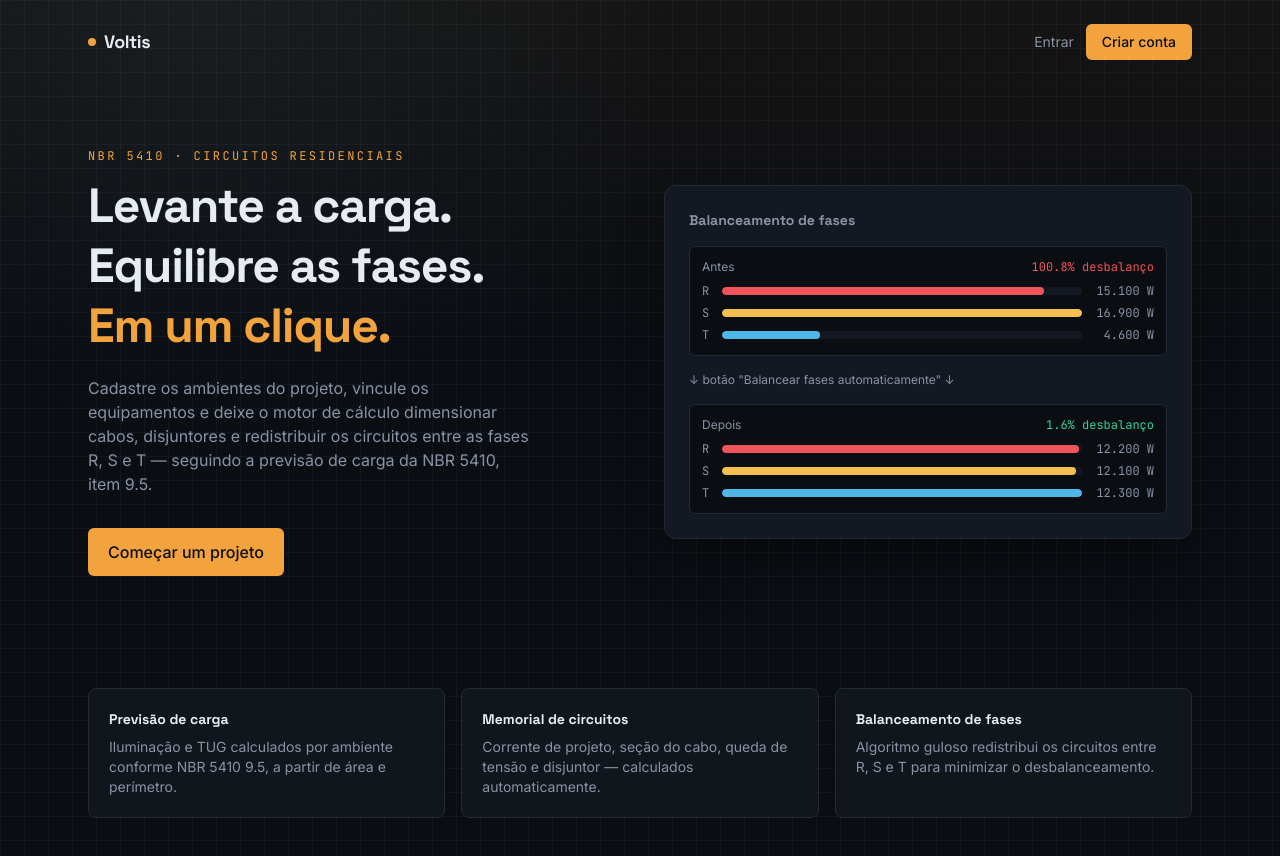
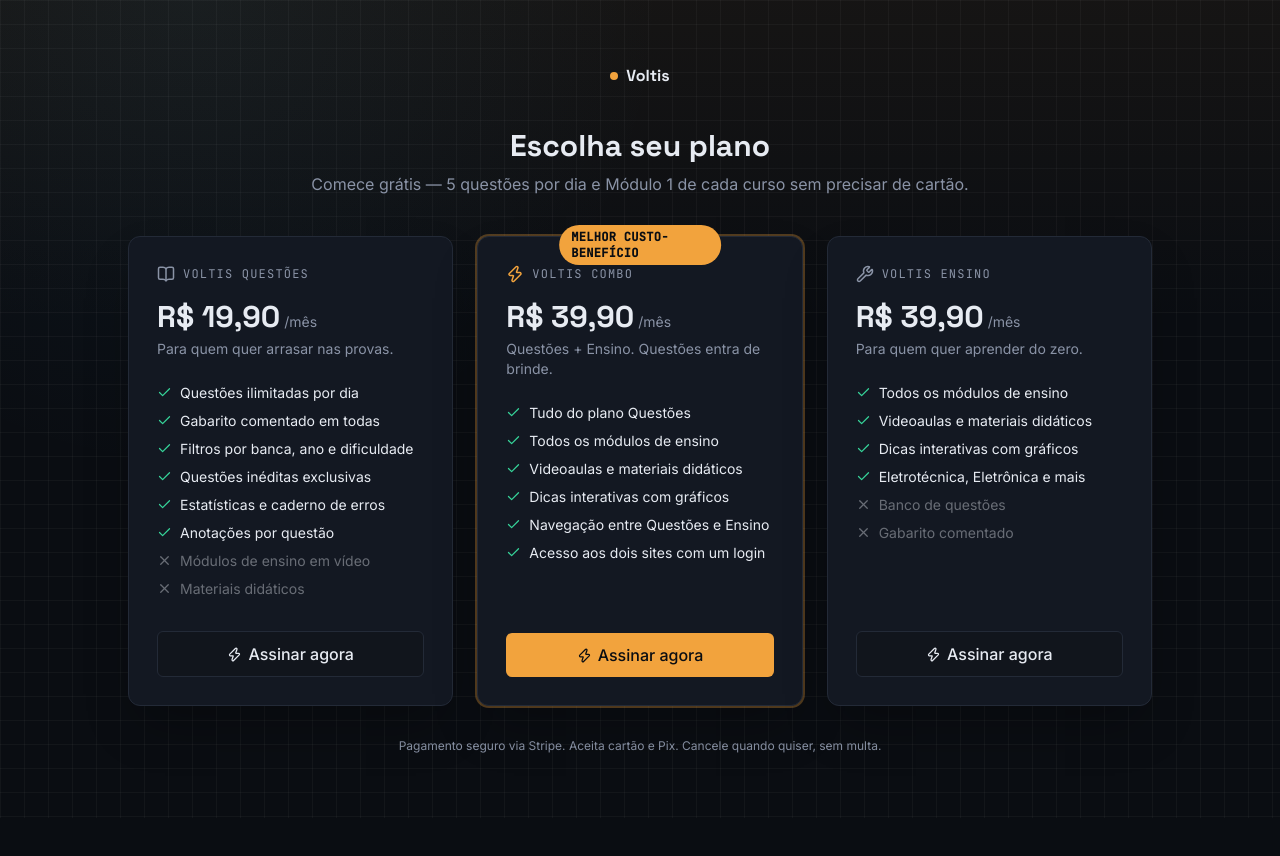
Before and after one commit to guilhermeoficial/Planilha-completa-de-dimensionamento-el-trico-residencial-NBR-5410-, a Next.js app: page / in a window 1280 px wide. Shown: the top 856 px of the page. After the commit the page ends 818 px from the top, so only its background shows below. Built offline with nearby package versions, Linux system fonts and the light colour scheme.

Commit message:
Adiciona 3 planos (questoes/ensino/combo), freemium e nav cruzada

```diff
--- a/src/app/api/stripe/checkout/route.ts
+++ b/src/app/api/stripe/checkout/route.ts
@@ -1,6 +1,12 @@
 import { NextResponse } from "next/server";
 import { stripe } from "@/lib/stripe";
 import { createClient } from "@/lib/supabase/server";
+
+const PRICE_IDS: Record<string, string> = {
+  questoes: process.env.STRIPE_PRICE_QUESTOES!,
+  ensino:   process.env.STRIPE_PRICE_ENSINO!,
+  combo:    process.env.STRIPE_PRICE_COMBO!,
+};
 
 export async function POST(request: Request) {
   const supabase = await createClient();
@@ -9,6 +15,15 @@ export async function POST(request: Request) {
   if (!user) {
     return NextResponse.json({ error: "Não autenticado." }, { status: 401 });
   }
+
+  // plano vem no body: { plano: "questoes" | "ensino" | "combo" }
+  let plano = "questoes";
+  try {
+    const body = await request.json();
+    if (body?.plano && PRICE_IDS[body.plano]) plano = body.plano;
+  } catch { /* body vazio — usa questoes como padrão */ }
+
+  const priceId = PRICE_IDS[plano];
 
   const { data: profile } = await supabase
     .from("profiles")
@@ -23,26 +38,24 @@ export async function POST(request: Request) {
     customer: profile?.stripe_customer_id ?? undefined,
     customer_email: profile?.stripe_customer_id ? undefined : user.email,
     client_reference_id: user.id,
-    line_items: [{ price: process.env.STRIPE_PRICE_ID!, quantity: 1 }],
+    line_items: [{ price: priceId, quantity: 1 }],
     success_url: `${origin}/dashboard?assinatura=sucesso`,
     cancel_url: `${origin}/assinar?cancelado=1`,
     allow_promotion_codes: true,
-    metadata: { supabase_user_id: user.id },
-    subscription_data: { metadata: { supabase_user_id: user.id } },
+    metadata: { supabase_user_id: user.id, plano },
+    subscription_data: { metadata: { supabase_user_id: user.id, plano } },
   };
 
   let session;
   try {
-    // tenta com cartão + Pix (Pix Automático exige liberação prévia na conta Stripe)
     session = await stripe.checkout.sessions.create({
       ...baseParams,
       payment_method_types: ["card", "pix"],
       payment_method_options: {
-        pix: { mandate_options: { amount: 1990, payment_schedule: "monthly" } },
+        pix: { mandate_options: { amount: plano === "questoes" ? 1990 : 3990, payment_schedule: "monthly" } },
       },
     });
   } catch {
-    // Pix ainda não habilitado nesta conta — cai para cartão normal sem travar o checkout
     session = await stripe.checkout.sessions.create({
       ...baseParams,
       payment_method_types: ["card"],
--- a/src/app/api/stripe/webhook/route.ts
+++ b/src/app/api/stripe/webhook/route.ts
@@ -2,6 +2,16 @@ import { NextResponse } from "next/server";
 import type Stripe from "stripe";
 import { stripe } from "@/lib/stripe";
 import { createAdminClient } from "@/lib/supabase/admin";
+
+const PRICE_PLANO: Record<string, string> = {
+  [process.env.STRIPE_PRICE_QUESTOES ?? ""]: "questoes",
+  [process.env.STRIPE_PRICE_ENSINO   ?? ""]: "ensino",
+  [process.env.STRIPE_PRICE_COMBO    ?? ""]: "combo",
+};
+
+function planoDoPrice(priceId: string): string {
+  return PRICE_PLANO[priceId] ?? "questoes";
+}
 
 export async function POST(request: Request) {
   const body = await request.text();
@@ -25,6 +35,7 @@ export async function POST(request: Request) {
     case "checkout.session.completed": {
       const session = event.data.object as Stripe.Checkout.Session;
       const userId = session.client_reference_id ?? session.metadata?.supabase_user_id;
+      const plano  = session.metadata?.plano ?? "questoes";
       if (userId && session.customer) {
         await supabase
           .from("profiles")
@@ -32,6 +43,7 @@ export async function POST(request: Request) {
             stripe_customer_id: String(session.customer),
             stripe_subscription_id: session.subscription ? String(session.subscription) : null,
             subscription_status: "active",
+            plano,
           })
           .eq("id", userId);
       }
@@ -41,13 +53,16 @@ export async function POST(request: Request) {
     case "customer.subscription.updated":
     case "customer.subscription.created": {
       const subscription = event.data.object as Stripe.Subscription;
-      const userId = subscription.metadata?.supabase_user_id;
-      const status = mapearStatus(subscription.status);
+      const userId  = subscription.metadata?.supabase_user_id;
+      const status  = mapearStatus(subscription.status);
+      const priceId = subscription.items.data[0]?.price?.id ?? "";
+      const plano   = subscription.metadata?.plano ?? planoDoPrice(priceId);
       const periodEndUnix = (subscription as unknown as { current_period_end?: number }).current_period_end;
 
       const query = supabase.from("profiles").update({
         stripe_subscription_id: subscription.id,
         subscription_status: status,
+        plano: status === "active" ? plano : "free",
         current_period_end: periodEndUnix ? new Date(periodEndUnix * 1000).toISOString() : null,
       });
 
@@ -59,7 +74,10 @@ export async function POST(request: Request) {
     case "customer.subscription.deleted": {
       const subscription = event.data.object as Stripe.Subscription;
       const userId = subscription.metadata?.supabase_user_id;
-      const query = supabase.from("profiles").update({ subscription_status: "canceled" });
+      const query = supabase.from("profiles").update({
+        subscription_status: "canceled",
+        plano: "free",
+      });
       if (userId) await query.eq("id", userId);
       else await query.eq("stripe_customer_id", String(subscription.customer));
       break;
--- a/src/app/page.tsx
+++ b/src/app/page.tsx
@@ -1,124 +1,171 @@
+"use client";
+
+import { useState } from "react";
 import Link from "next/link";
-import { calcularBalanco } from "@/lib/nbr5410";
+import { Check, Zap, BookOpen, Wrench, X } from "lucide-react";
 
-export default function Home() {
-  const demo = calcularBalanco([
-    { fase: "R", potenciaW: 15100 },
-    { fase: "S", potenciaW: 16900 },
-    { fase: "T", potenciaW: 4600 },
-  ]);
-  const demoBalanceado = calcularBalanco([
-    { fase: "R", potenciaW: 12200 },
-    { fase: "S", potenciaW: 12100 },
-    { fase: "T", potenciaW: 12300 },
-  ]);
+type Plano = "questoes" | "ensino" | "combo";
+
+const PLANOS = [
+  {
+    id: "questoes" as Plano,
+    nome: "Voltis Questões",
+    preco: "R$ 19,90",
+    periodo: "/mês",
+    descricao: "Para quem quer arrasar nas provas.",
+    icone: BookOpen,
+    destaque: false,
+    itens: [
+      "Questões ilimitadas por dia",
+      "Gabarito comentado em todas",
+      "Filtros por banca, ano e dificuldade",
+      "Questões inéditas exclusivas",
+      "Estatísticas e caderno de erros",
+      "Anotações por questão",
+    ],
+    nao: ["Módulos de ensino em vídeo", "Materiais didáticos"],
+  },
+  {
+    id: "combo" as Plano,
+    nome: "Voltis Combo",
+    preco: "R$ 39,90",
+    periodo: "/mês",
+    descricao: "Questões + Ensino. Questões entra de brinde.",
+    icone: Zap,
+    destaque: true,
+    badge: "Melhor custo-benefício",
+    itens: [
+      "Tudo do plano Questões",
+      "Todos os módulos de ensino",
+      "Videoaulas e materiais didáticos",
+      "Dicas interativas com gráficos",
+      "Navegação entre Questões e Ensino",
+      "Acesso aos dois sites com um login",
+    ],
+    nao: [],
+  },
+  {
+    id: "ensino" as Plano,
+    nome: "Voltis Ensino",
+    preco: "R$ 39,90",
+    periodo: "/mês",
+    descricao: "Para quem quer aprender do zero.",
+    icone: Wrench,
+    destaque: false,
+    itens: [
+      "Todos os módulos de ensino",
+      "Videoaulas e materiais didáticos",
+      "Dicas interativas com gráficos",
+      "Eletrotécnica, Eletrônica e mais",
+    ],
+    nao: ["Banco de questões", "Gabarito comentado"],
+  },
+];
+
+export default function AssinarPage() {
+  const [carregando, setCarregando] = useState<Plano | null>(null);
+  const [erro, setErro] = useState<string | null>(null);
+
+  async function assinar(plano: Plano) {
+    setCarregando(plano);
+    setErro(null);
+    try {
+      const resp = await fetch("/api/stripe/checkout", {
+        method: "POST",
+        headers: { "Content-Type": "application/json" },
+        body: JSON.stringify({ plano }),
+      });
+      const data = await resp.json();
+      if (data.url) window.location.href = data.url;
+      else setErro(data.error ?? "Não foi possível iniciar o pagamento.");
+    } catch {
+      setErro("Não foi possível conectar ao Stripe. Tente novamente.");
+    }
+    setCarregando(null);
+  }
 
   return (
-    <main className="flex-1 blueprint-grid">
-      <header className="mx-auto flex max-w-6xl items-center justify-between px-6 py-6">
-        <div className="flex items-center gap-2 font-display text-lg font-bold tracking-tight">
+    <main className="min-h-screen blueprint-grid px-6 py-16">
+      <div className="mx-auto max-w-5xl">
+        <Link href="/" className="mb-10 flex items-center justify-center gap-2 font-display text-base font-bold">
           <span className="inline-block h-2 w-2 rounded-full bg-accent" />
           Voltis
-        </div>
-        <nav className="flex items-center gap-3 text-sm text-muted">
-          <Link href="/login" className="hover:text-text transition-colors">Entrar</Link>
-          <Link
-            href="/login"
-            className="rounded-md bg-accent px-4 py-2 font-medium text-bg hover:opacity-90 transition-opacity"
-          >
-            Criar conta
-          </Link>
-        </nav>
-      </header>
+        </Link>
 
-      <section className="mx-auto grid max-w-6xl gap-12 px-6 py-16 md:grid-cols-2 md:items-center">
-        <div>
-          <p className="mb-3 font-mono text-xs uppercase tracking-[0.2em] text-accent">NBR 5410 · circuitos residenciais</p>
-          <h1 className="font-display text-4xl font-bold leading-tight tracking-tight md:text-5xl">
-            Levante a carga.
-            <br />
-            Equilibre as fases.
-            <br />
-            <span className="text-accent">Em um clique.</span>
-          </h1>
-          <p className="mt-5 max-w-md text-muted">
-            Cadastre os ambientes do projeto, vincule os equipamentos e deixe o motor de cálculo
-            dimensionar cabos, disjuntores e redistribuir os circuitos entre as fases R, S e T —
-            seguindo a previsão de carga da NBR 5410, item 9.5.
+        <div className="mb-10 text-center">
+          <h1 className="font-display text-3xl font-bold">Escolha seu plano</h1>
+          <p className="mt-2 text-muted">
+            Comece grátis — 5 questões por dia e Módulo 1 de cada curso sem precisar de cartão.
           </p>
-          <div className="mt-8 flex gap-3">
-            <Link
-              href="/login"
-              className="rounded-md bg-accent px-5 py-3 font-medium text-bg hover:opacity-90 transition-opacity"
-            >
-              Começar um projeto
-            </Link>
-          </div>
         </div>
 
-        <div className="rounded-xl border border-panel-border bg-panel p-6 shadow-2xl shadow-black/40">
-          <p className="mb-4 font-display text-sm font-semibold text-muted">Balanceamento de fases</p>
-          <div className="space-y-3">
-            <PhaseDemo label="Antes" data={demo} />
-            <div className="flex items-center gap-2 py-1 text-xs text-muted">
-              <span>↓ botão "Balancear fases automaticamente" ↓</span>
-            </div>
-            <PhaseDemo label="Depois" data={demoBalanceado} />
-          </div>
+        <div className="grid grid-cols-1 gap-6 md:grid-cols-3">
+          {PLANOS.map((p) => {
+            const Icone = p.icone;
+            return (
+              <div
+                key={p.id}
+                className={`relative flex flex-col rounded-xl border p-7 shadow-2xl shadow-black/30 ${
+                  p.destaque
+                    ? "border-accent bg-panel ring-2 ring-accent/30"
+                    : "border-panel-border bg-panel"
+                }`}
+              >
+                {p.badge && (
+                  <span className="absolute -top-3 left-1/2 -translate-x-1/2 rounded-full bg-accent px-3 py-1 font-mono text-xs font-bold uppercase tracking-wide text-bg">
+                    {p.badge}
+                  </span>
+                )}
+
+                <div className="mb-4 flex items-center gap-2">
+                  <Icone size={18} className={p.destaque ? "text-accent" : "text-muted"} />
+                  <span className="font-mono text-xs uppercase tracking-widest text-muted">{p.nome}</span>
+                </div>
+
+                <p className="flex items-baseline gap-1">
+                  <span className="font-display text-3xl font-bold">{p.preco}</span>
+                  <span className="text-sm text-muted">{p.periodo}</span>
+                </p>
+                <p className="mt-1 text-sm text-muted">{p.descricao}</p>
+
+                <ul className="mt-6 flex-1 space-y-2 text-sm">
+                  {p.itens.map((item) => (
+                    <li key={item} className="flex items-start gap-2">
+                      <Check size={15} className="mt-0.5 shrink-0 text-ok" />
+                      <span>{item}</span>
+                    </li>
+                  ))}
+                  {p.nao.map((item) => (
+                    <li key={item} className="flex items-start gap-2 opacity-40">
+                      <X size={15} className="mt-0.5 shrink-0" />
+                      <span>{item}</span>
+                    </li>
+                  ))}
+                </ul>
+
+                <button
+                  onClick={() => assinar(p.id)}
+                  disabled={carregando !== null}
+                  className={`mt-8 flex w-full items-center justify-center gap-1.5 rounded-md py-2.5 font-medium transition-opacity disabled:opacity-50 ${
+                    p.destaque
+                      ? "bg-accent text-bg hover:opacity-90"
+                      : "border border-panel-border bg-bg-elevated hover:bg-panel-border"
+                  }`}
+                >
+                  <Zap size={15} />
+                  {carregando === p.id ? "Abrindo pagamento..." : "Assinar agora"}
+                </button>
+              </div>
+            );
+          })}
         </div>
-      </section>
 
-      <section className="mx-auto max-w-6xl px-6 py-12">
-        <div className="grid gap-4 md:grid-cols-3">
-          {[
-            { title: "Previsão de carga", desc: "Iluminação e TUG calculados por ambiente conforme NBR 5410 9.5, a partir de área e perímetro." },
-            { title: "Memorial de circuitos", desc: "Corrente de projeto, seção do cabo, queda de tensão e disjuntor — calculados automaticamente." },
-            { title: "Balanceamento de fases", desc: "Algoritmo guloso redistribui os circuitos entre R, S e T para minimizar o desbalanceamento." },
-          ].map((f) => (
-            <div key={f.title} className="rounded-lg border border-panel-border bg-bg-elevated p-5">
-              <h3 className="font-display text-sm font-semibold">{f.title}</h3>
-              <p className="mt-2 text-sm text-muted">{f.desc}</p>
-            </div>
-          ))}
-        </div>
-      </section>
+        {erro && <p className="mt-6 text-center text-sm text-danger">{erro}</p>}
+
+        <p className="mt-8 text-center text-xs text-muted">
+          Pagamento seguro via Stripe. Aceita cartão e Pix. Cancele quando quiser, sem multa.
+        </p>
+      </div>
     </main>
   );
 }
-
-function PhaseDemo({ label, data }: { label: string; data: ReturnType<typeof calcularBalanco> }) {
-  const max = Math.max(data.R, data.S, data.T, 1);
-  const bars: { fase: "R" | "S" | "T"; valor: number; color: string }[] = [
-    { fase: "R", valor: data.R, color: "var(--phase-r)" },
-    { fase: "S", valor: data.S, color: "var(--phase-s)" },
-    { fase: "T", valor: data.T, color: "var(--phase-t)" },
-  ];
-  return (
-    <div className="rounded-md border border-panel-border bg-bg p-3">
-      <div className="mb-2 flex items-center justify-between">
-        <span className="text-xs text-muted">{label}</span>
-        <span
-          className={`tabular text-xs ${
-            data.status === "ok" ? "text-ok" : data.status === "atencao" ? "text-warn" : "text-danger"
-          }`}
-        >
-          {data.desbalanceamentoPercent.toFixed(1)}% desbalanço
-        </span>
-      </div>
-      <div className="space-y-1.5">
-        {bars.map((b) => (
-          <div key={b.fase} className="flex items-center gap-2">
-            <span className="w-3 font-mono text-xs text-muted">{b.fase}</span>
-            <div className="h-2 flex-1 overflow-hidden rounded-full bg-panel">
-              <div
-                className="h-full rounded-full transition-all"
-                style={{ width: `${(b.valor / max) * 100}%`, background: b.color }}
-              />
-            </div>
-            <span className="tabular w-16 text-right text-xs text-muted">{b.valor.toLocaleString("pt-BR")} W</span>
-          </div>
-        ))}
-      </div>
-    </div>
-  );
-}
--- /dev/null
+++ b/src/components/nav-cruzada.tsx
@@ -0,0 +1,84 @@
+"use client";
+
+import Link from "next/link";
+import { BookOpen, GraduationCap, ArrowRight } from "lucide-react";
+import type { Plano } from "@/lib/planos";
+
+const URL_ENSINO   = process.env.NEXT_PUBLIC_URL_ENSINO   ?? "https://ensino.voltis.net.br";
+const URL_QUESTOES = process.env.NEXT_PUBLIC_URL_QUESTOES ?? "https://voltis.net.br";
+
+interface Props {
+  siteAtual: "questoes" | "ensino";
+  plano: Plano;
+}
+
+/**
+ * Barra de navegação cruzada exibida no topo do dashboard.
+ * Mostra o site irmão e, se o usuário não tiver acesso, exibe CTA de upgrade.
+ */
+export default function NavCruzada({ siteAtual, plano }: Props) {
+  const temCombo   = plano === "combo";
+  const temQuestoes = plano === "questoes" || plano === "combo";
+  const temEnsino  = plano === "ensino"   || plano === "combo";
+
+  if (siteAtual === "questoes") {
+    return (
+      <div className="flex items-center gap-3 border-b border-panel-border bg-bg-elevated px-6 py-2 text-xs">
+        <span className="flex items-center gap-1.5 font-semibold text-accent">
+          <BookOpen size={13} /> Voltis Questões
+        </span>
+        <span className="text-panel-border">|</span>
+        {temEnsino || temCombo ? (
+          <a
+            href={URL_ENSINO}
+            className="flex items-center gap-1 text-muted transition-colors hover:text-text"
+          >
+            <GraduationCap size={13} /> Ir para Voltis Ensino
+            <ArrowRight size={11} />
+          </a>
+        ) : (
+          <Link
+            href="/assinar?plano=combo"
+            className="flex items-center gap-1 text-muted transition-colors hover:text-accent"
+          >
+            <GraduationCap size={13} />
+            Acessar Voltis Ensino
+            <span className="ml-1 rounded-full bg-accent/15 px-1.5 py-0.5 font-mono text-[10px] font-bold uppercase text-accent">
+              Combo R$39,90
+            </span>
+          </Link>
+        )}
+      </div>
+    );
+  }
+
+  // siteAtual === "ensino"
+  return (
+    <div className="flex items-center gap-3 border-b border-panel-border bg-bg-elevated px-6 py-2 text-xs">
+      <span className="flex items-center gap-1.5 font-semibold text-accent">
+        <GraduationCap size={13} /> Voltis Ensino
+      </span>
+      <span className="text-panel-border">|</span>
+      {temQuestoes || temCombo ? (
+        <a
+          href={URL_QUESTOES}
+          className="flex items-center gap-1 text-muted transition-colors hover:text-text"
+        >
+          <BookOpen size={13} /> Ir para Voltis Questões
+          <ArrowRight size={11} />
+        </a>
+      ) : (
+        <Link
+          href="/assinar?plano=combo"
+          className="flex items-center gap-1 text-muted transition-colors hover:text-accent"
+        >
+          <BookOpen size={13} />
+          Acessar Voltis Questões
+          <span className="ml-1 rounded-full bg-accent/15 px-1.5 py-0.5 font-mono text-[10px] font-bold uppercase text-accent">
+            Combo R$39,90
+          </span>
+        </Link>
+      )}
+    </div>
+  );
+}
--- /dev/null
+++ b/src/lib/planos.ts
@@ -0,0 +1,54 @@
+/**
+ * Controle central de acesso por plano.
+ *
+ * Planos disponíveis:
+ *   free     — até 5 questões/dia, gabarito comentado só na 1ª, só Módulo 1 de cada curso
+ *   questoes — questões ilimitadas + gabarito completo (sem acesso ao Ensino)
+ *   ensino   — todos os módulos (sem acesso ao banco de questões)
+ *   combo    — tudo: questões ilimitadas + todos os módulos
+ */
+
+export type Plano = "free" | "questoes" | "ensino" | "combo";
+
+export const LIMITE_QUESTOES_FREE = 5;   // questões por dia
+export const GABARITO_FREE_MAX    = 1;   // gabaritos comentados completos por dia
+
+/** Usuário pode acessar o banco de questões completo? */
+export function podeAcessarQuestoes(plano: Plano): boolean {
+  return plano === "questoes" || plano === "combo";
+}
+
+/** Usuário pode acessar os módulos de ensino completos? */
+export function podeAcessarEnsino(plano: Plano): boolean {
+  return plano === "ensino" || plano === "combo";
+}
+
+/** Usuário pode ver gabarito comentado nessa questão (dado quantas já viu hoje)? */
+export function podeVerGabarito(plano: Plano, gabaritoVistoHoje: number): boolean {
+  if (podeAcessarQuestoes(plano)) return true;               // plano pago: sempre
+  return gabaritoVistoHoje < GABARITO_FREE_MAX;              // free: só o primeiro
+}
+
+/** Usuário pode responder mais questões hoje? */
+export function podeResponderQuestao(plano: Plano, questoesHoje: number): boolean {
+  if (podeAcessarQuestoes(plano)) return true;
+  return questoesHoje < LIMITE_QUESTOES_FREE;
+}
+
+/** Módulo está liberado para o usuário? */
+export function moduloLiberado(plano: Plano, numeroModulo: number): boolean {
+  if (podeAcessarEnsino(plano)) return true;
+  return numeroModulo === 1;   // free: só Módulo 1
+}
+
+/** Texto do CTA de upgrade para cada contexto */
+export function ctaUpgrade(contexto: "questoes" | "ensino" | "combo"): string {
+  if (contexto === "questoes") return "Assinar Voltis Questões — R$19,90/mês";
+  if (contexto === "ensino")   return "Assinar Voltis Ensino — R$39,90/mês";
+  return "Assinar Combo Questões + Ensino — R$39,90/mês";
+}
+
+/** URL de assinatura com plano pré-selecionado */
+export function urlAssinar(plano: "questoes" | "ensino" | "combo"): string {
+  return `/assinar?plano=${plano}`;
+}
```
Also changed, not shown: 1 other file (tests, documents, lock files or other folders).
